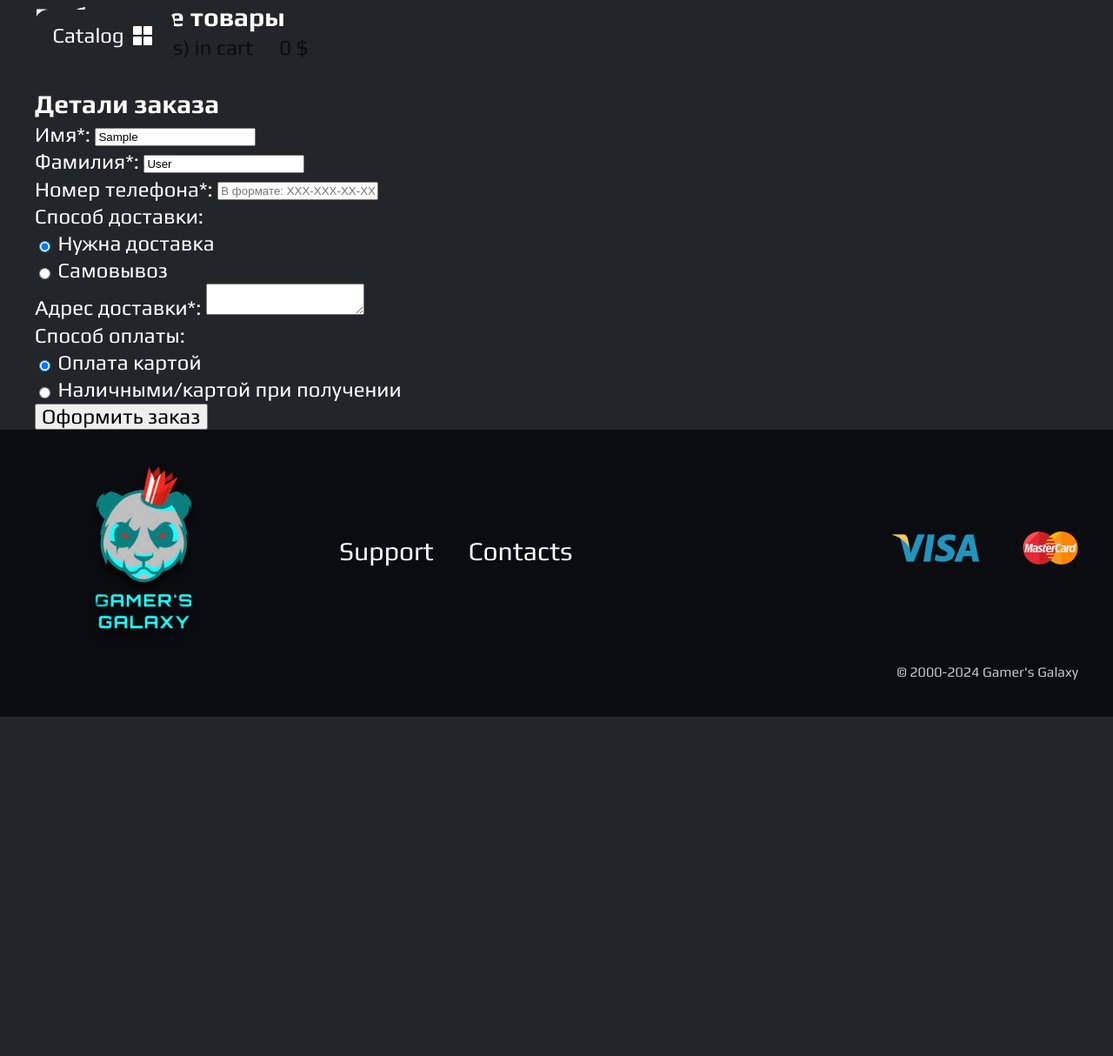
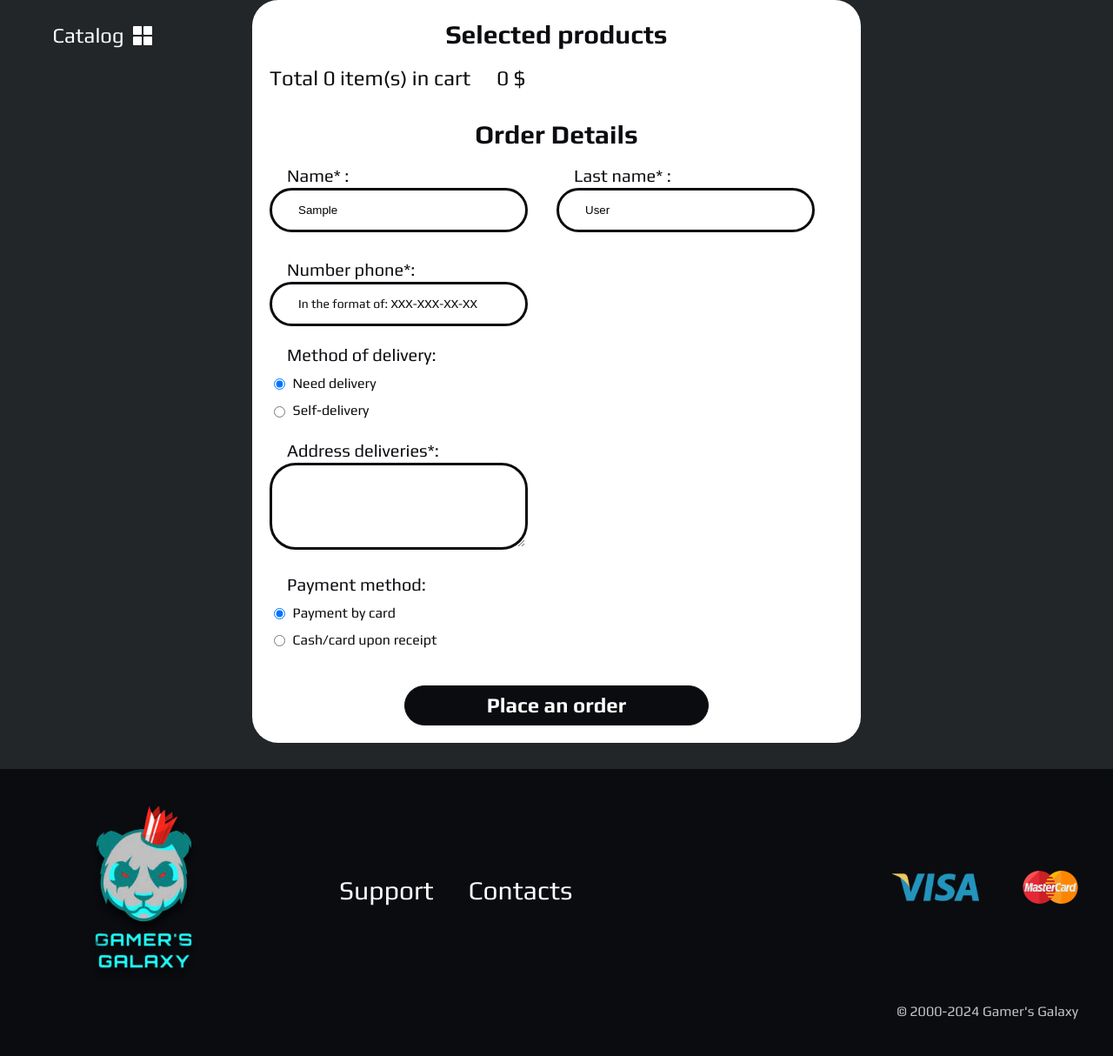
Before and after one commit to Royal-Aver/Online_Store_App, a Django app: page /orders/create-orders/ in a window 1280 px wide. Shown: the part 179-1393 px from the top of the page at 87% size. Before the commit the page ends 1003 px from the top, so only its background shows below. Run offline with Django 4.2, Linux system fonts and the light colour scheme; the visitor is signed in with stand-in values (Sample User, id 1); data comes from the database, SQL or seed files in the repository; data that the repository does not hold is empty; some libraries are stand-ins or nearby versions.

Commit message:
template modification version 1.07

```diff
--- a/orders/templates/orders/create_orders.html
+++ b/orders/templates/orders/create_orders.html
@@ -3,27 +3,23 @@
 {% load carts_tags %}
 
 {% block content %}
-<div class=" bg-white p-4 mb-4 mx-2 rounded custom-shadow">
-    <div class="container">
-        <h3 class="text-center mb-4">Выбранные товары</h3>
-        <div class="container" id="cart-items-container">
-            <!-- Разметка корзины -->
+<section class='create_orders'>
+    <div class="create_orders__container container">
+        <h3 class="create_orders__title">Selected products</h3>
+        <div class="create_orders__inner-top" id="cart-items-container">
             {% tag_user_carts request as carts %}
             {% include "carts\includes\included_cart.html" %}
-            <!-- Закончилась разметка корзины -->
         </div>
-    </div>
-    <!-- Детали заказа -->
-    <div class="container">
-        <h3 class="text-center">Детали заказа</h3>
-        <div class="card mb-3">
-            <div class="card-body">
-                <form action="{% url "orders:create_orders" %}" method="post">
+
+            <h3 class="create_orders__title">Order Details</h3>
+
+                    <form action="{% url "orders:create_orders" %}" method="post" class='create_orders__form'>
                         {% csrf_token %}
-                    <div class="row">
-                        <div class="col-md-6 mb-3">
-                            <label for="id_first_name" class="form-label">Имя*:</label>
-                            <input type="text" class="form-control" id="id_first_name"
+                        <div class="create_orders__inner-all-inputs">
+                            <div class='create_orders__inputs-top'>
+                            <div class="create_orders__input-inner">
+                                <label for="id_first_name" class="create_orders__label">Name* :</label>
+                                <input type="text" class="create_orders__input" id="id_first_name" placeholder="Enter your name"
                                     value="{% if form.first_name.value %}{{ form.first_name.value }}{% endif %}"
                                     name="first_name" required>
                                 {% if form.first_name.errors %}
@@ -32,9 +28,9 @@
                                     </div>
                                 {% endif %}
                             </div>
-                        <div class="col-md-6 mb-3">
-                            <label for="id_last_name" class="form-label">Фамилия*:</label>
-                            <input type="text" class="form-control" id="id_last_name"
+                            <div class="create_orders__input-inner">
+                                <label for="id_last_name" class="create_orders__label">Last name* :</label>
+                                <input type="text" class="create_orders__input" id="id_last_name" placeholder="Enter your last name"
                                 value="{% if form.last_name.value %}{{ form.last_name.value }}{% endif %}"
                                 name="last_name" required>
                                 {% if form.last_name.errors %}
@@ -43,12 +39,13 @@
                                     </div>
                                 {% endif %}
                             </div>
-                        <div class="col-md-6 mb-3">
-                            <label for="id_phone_number" class="form-label">Номер телефона*:</label>
-                            <input type="text" class="form-control" id="id_phone_number"
+                            </div>
+                            <div class="create_orders__input-inner">
+                                <label for="id_phone_number" class="create_orders__label">Number phone*:</label>
+                                <input type="text" class="create_orders__input" id="id_phone_number"
                                     value="{% if form.phone_number.value %}{{ form.phone_number.value }}{% endif %}"
                                     name="phone_number"
-                                placeholder="В формате: XXX-XXX-XX-XX"
+                                    placeholder="In the format of: XXX-XXX-XX-XX"
                                     required>
                                 {% if form.phone_number.errors %}
                                     <div class="alert alert-danger alert-dismissible fade show">
@@ -56,24 +53,22 @@
                                     </div>
                                 {% endif %}
                             </div>
-                        <div class="col-md-12 mb-3">
-                            <label for="delivery" class="form-label">Способ доставки: </label>
-                            <div class="form-check form-check-inline">
-                                <input class="form-check-input" type="radio" name="requires_delivery"
+                            <div class="create_orders__input-inner">
+                                <label for="delivery" class="create_orders__label  delivery">Method of delivery: </label>
+                                <div class="delivery__inner">
+                                    <input class="delivery__input" type="radio" name="requires_delivery"
                                         id="id_requires_delivery" value="1" checked>
-                                <label class="form-check-label" for="id_requires_delivery">Нужна
-                                    доставка</label>
+                                    <label class="delivery__label" for="id_requires_delivery">Need delivery</label>
                                 </div>
-                            <div class="form-check form-check-inline">
-                                <input class="form-check-input" type="radio" name="requires_delivery"
+                                <div class="delivery__inner">
+                                    <input class="delivery__input" type="radio" name="requires_delivery"
                                         id="id_requires_delivery" value="0">
-                                <label class="form-check-label" for="id_requires_delivery">Самовывоз</label>
+                                    <label class="delivery__label" for="id_requires_delivery">Self-delivery</label>
                                 </div>
                             </div>
-                        <div class="mb-3" id="deliveryAddressField">
-                            <label for="id_delivery_address" class="form-label">Адрес
-                                доставки*:</label>
-                            <textarea class="form-control" id="id_delivery_address"
+                            <div class="create_orders__input-inner" id="deliveryAddressField">
+                                <label for="id_delivery_address" class="create_orders__label">Address deliveries*:</label>
+                                <textarea class="create_orders__input field-adress" id="id_delivery_address"
                                     value="{% if form.delivery_address.value %}{{ form.delivery_address.value }}{% endif %}"
                                     name="delivery_address" rows="2"></textarea>
                                     {% if form.delivery_address.errors %}
@@ -82,26 +77,26 @@
                                         </div>
                                     {% endif %}
                             </div>
-                        <div class="col-md-12 mb-3">
-                            <label class="form-label">Способ оплаты: </label>
-                            <div class="form-check form-check-inline">
-                                <input class="form-check-input" type="radio" name="payment_on_get"
+                            <div class="create_orders__input-inner">
+                                <label class="create_orders__label payment">Payment method: </label>
+                                <div class="payment__inner">
+                                    <input class="payment__input" type="radio" name="payment_on_get"
                                         id="id_payment_on_get" value="0" checked>
-                                <label class="form-check-label" for="id_payment_on_get">Оплата
-                                    картой</label>
+                                    <label class="payment__label" for="id_payment_on_get">Payment by card</label>
                                 </div>
                                 <div class="form-check form-check-inline">
-                                <input class="form-check-input" type="radio" name="payment_on_get"
+                                    <input class="payment__input" type="radio" name="payment_on_get"
                                         id="id_payment_on_get" value="1">
-                                <label class="form-check-label" for="id_payment_on_get">Наличными/картой
-                                    при получении</label>
+                                    <label class="payment__label" for="id_payment_on_get">Cash/card upon receipt</label>
                                 </div>
                             </div>
                         </div>
-                    <button type="submit" class="btn btn-dark">Оформить заказ</button>
+                        <button type="submit" class="create_orders__btn">Place an order</button>
                     </form>
                 </div>
     </div>
+    <!-- Детали заказа -->
+
 </div>
-</div>
+<section>
 {% endblock %}
--- a/static/css/style.css
+++ b/static/css/style.css
@@ -668,11 +668,13 @@ position: relative;
   overflow: hidden;
   max-height: 550px;
   width: 30%;
-  transition: border-color .5s;
+  transition: border-color .5s, background-color .5s, color .5s;
 }
 
 .product-card:hover {
   border-color: #ff0032;
+  background-color: #fff;
+  color:#0b0c10;
 }
 
 .product-card__image {
@@ -837,7 +839,7 @@ position: relative;
   transition: background-color .5s, border .5s;
 }
 
-.profile__save-btn:hover:hover {
+.profile__save-btn:hover {
     background-color: #ff0032;
     border: 1px solid #ff0032;
 }
@@ -846,9 +848,6 @@ position: relative;
   display: flex;
   flex-direction: column;
   border-radius: 30px;
-}
-
-.profile__cart {
   background-color: #fff;
   color: #0b0c10;
   padding: 30px;
@@ -1057,3 +1056,138 @@ position: relative;
   background-color: #ff0032;
   border: 1px solid #ff0032;
 }
+
+
+/* user-cart in users-cart.html */
+.user-cart__inner {
+  display: flex;
+  flex-direction: column;
+  border-radius: 30px;
+  background-color: #fff;
+  color: #0b0c10;
+  padding: 30px;
+  width: 700px;
+  margin: 0 auto 50px;
+}
+
+.user-cart__btn {
+  background-color: #0b0c10;
+  border: 1px solid #0b0c10;
+  border-radius: 25px;
+  padding: 10px 20px;
+  width: 350px;
+  margin: 0 auto;
+  display: block;
+  font-weight: 700;
+  color: white;
+  text-align: center;
+  transition: background-color .5s, border .5s;
+}
+
+.user-cart__btn:hover {
+  background-color: #ff0032;
+  border: 1px solid #ff0032;
+}
+
+
+/* create_orders in create_orders.html */
+
+.create_orders {
+  margin-bottom: 30px;
+}
+
+.create_orders__container {
+  background-color: #fff;
+  color: #0b0c10;
+  width: 700px;
+  border-radius: 30px;
+  padding: 20px;
+}
+
+.create_orders__inner-top {
+  display: flex;
+  flex-direction: column;
+}
+
+.create_orders__title {
+  text-align: center;
+  margin-bottom: 15px;
+}
+
+.create_orders__inner-all-inputs {
+  margin-bottom: 20px;
+}
+
+.create_orders__inputs-top {
+  display: flex;
+  margin-bottom: 10px;
+}
+
+.create_orders__input-inner {
+  width: 50%;
+  margin-bottom: 20px;
+  display: inline-block;
+}
+
+.create_orders__label {
+  display: block;
+  font-size: 20px;
+  margin-bottom: 1px;
+  padding-left: 20px;
+}
+
+.create_orders__input {
+  width: 90%;
+  padding: 15px 30px;
+  background-color: transparent;
+  border: 3px solid #0b0c10;
+  border-radius: 30px;
+  transition: border-color .3s;
+}
+
+.create_orders__input::placeholder {
+  color: #0b0c10;
+  font-family: "Play", sans-serif;
+  font-size: 14px;
+}
+
+.create_orders__input:hover {
+  border-color: #ff0032;
+}
+
+.create_orders__input:focus {
+  outline: none;
+  background-color: white;
+  color: black;
+}
+
+.delivery__label {
+  font-size: 16px;
+}
+
+.field-adress {
+  height: 100px;;
+}
+
+.payment__label {
+  font-size: 16px;
+}
+
+.create_orders__btn {
+  background-color: #0b0c10;
+  border: 1px solid #0b0c10;
+  border-radius: 25px;
+  padding: 10px 20px;
+  width: 350px;
+  margin: 0 auto;
+  display: block;
+  font-weight: 700;
+  color: white;
+  text-align: center;
+  transition: background-color .5s, border .5s;
+}
+
+.create_orders__btn:hover {
+    background-color: #ff0032;
+    border: 1px solid #ff0032;
+}
```
Also changed, not shown: users/templates/users/users_cart.html (+9 -13 lines). Lines whose indentation alone changed are shown as unchanged.
